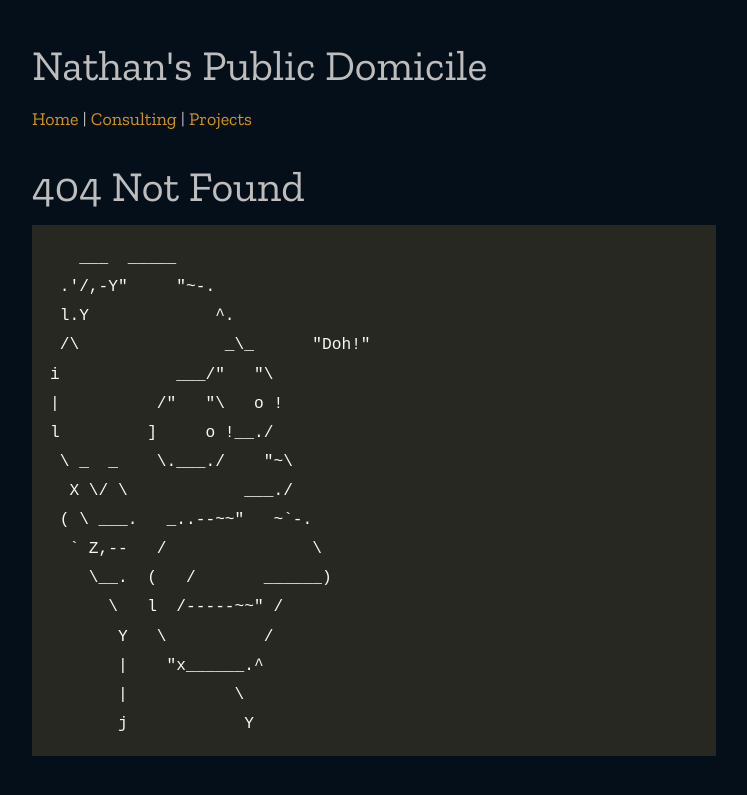
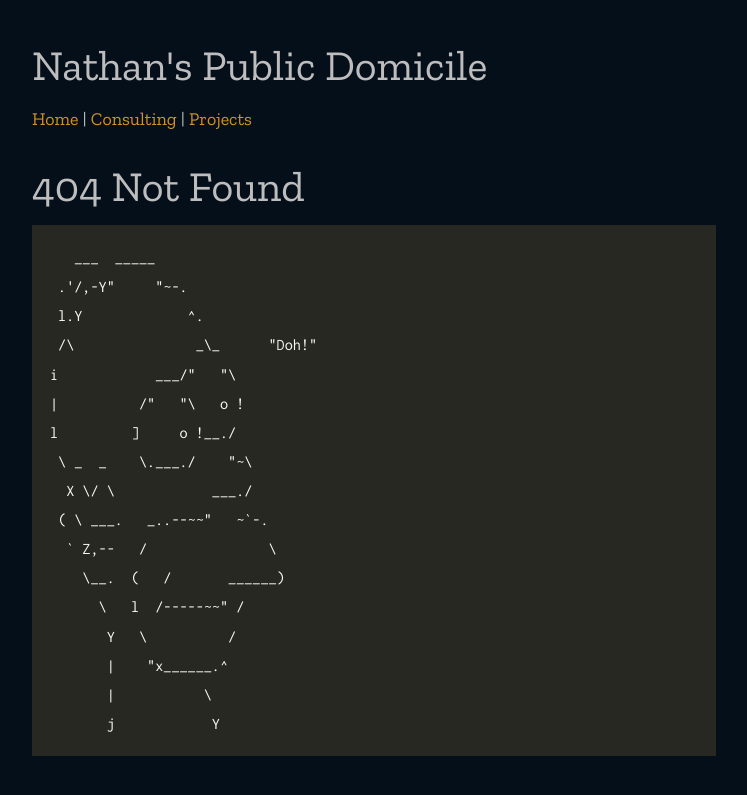
Before and after one commit to 1vasari/nathan-mccallum.com, a Jekyll site: the page built from 404.md, in a window 1280 px wide. Shown: the top 795 px of the page, without its empty margins (266-1013 px from the left). Built offline with Jekyll 4.4.1, drawn with Linux system fonts in a browser that asks for light colours.

Commit message:
Add Inconsolata for code blocks

```diff
--- a/_includes/css/sakura.scss
+++ b/_includes/css/sakura.scss
@@ -121,6 +121,10 @@
   background-color: transparent;
   white-space: pre; }
 
+pre, code {
+  font-family: 'Inconsolata', monospace;
+}
+
 //
 // Tables
 //
--- a/_layouts/default.html
+++ b/_layouts/default.html
@@ -17,6 +17,7 @@
     {{ styles | scssify }}
     </style>
     <link href="https://fonts.googleapis.com/css2?family=Zilla+Slab:ital@0;1&display=swap" rel="stylesheet">
+    <link href="https://fonts.googleapis.com/css2?family=Inconsolata&display=swap" rel="stylesheet">
   </head>
 
   <body>
```
